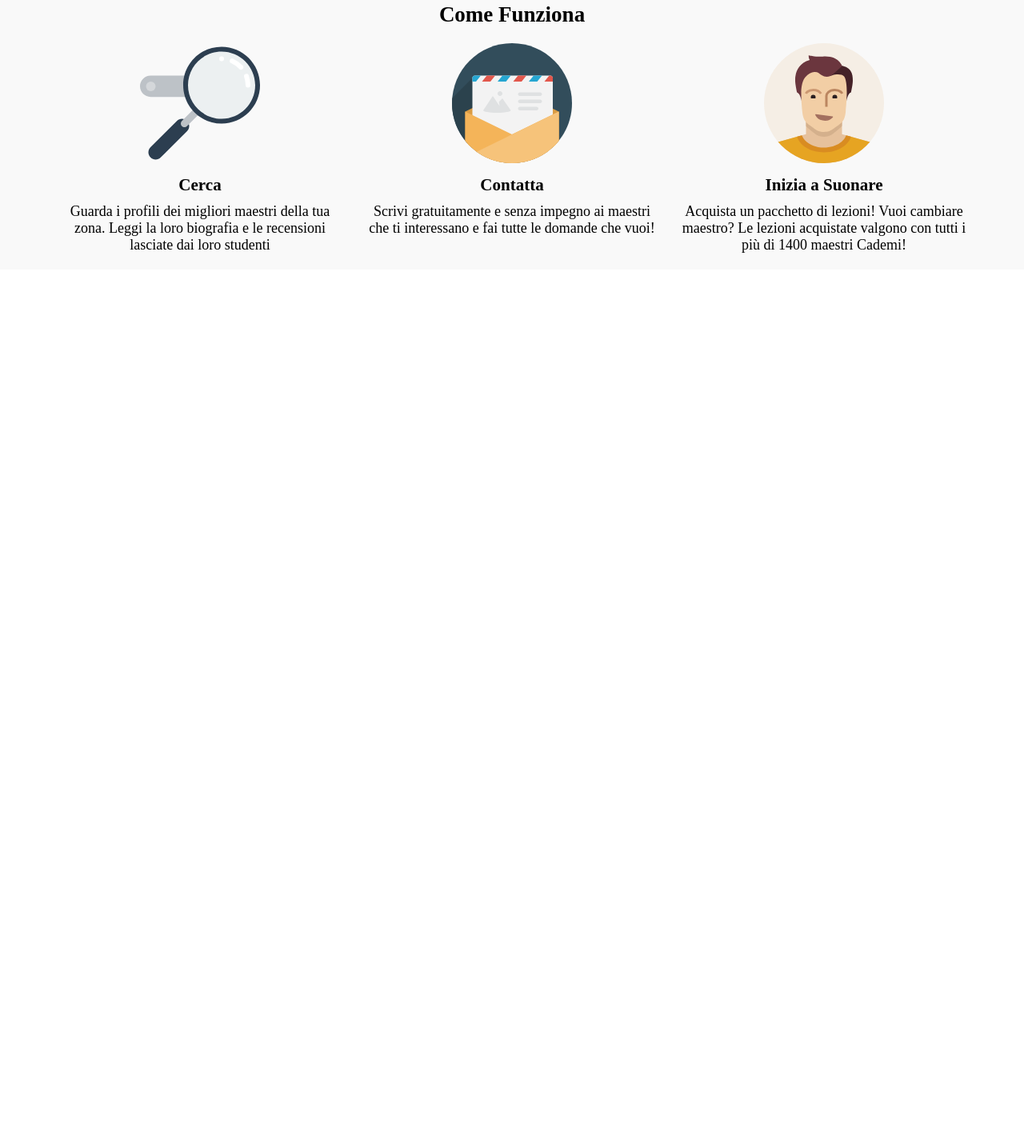
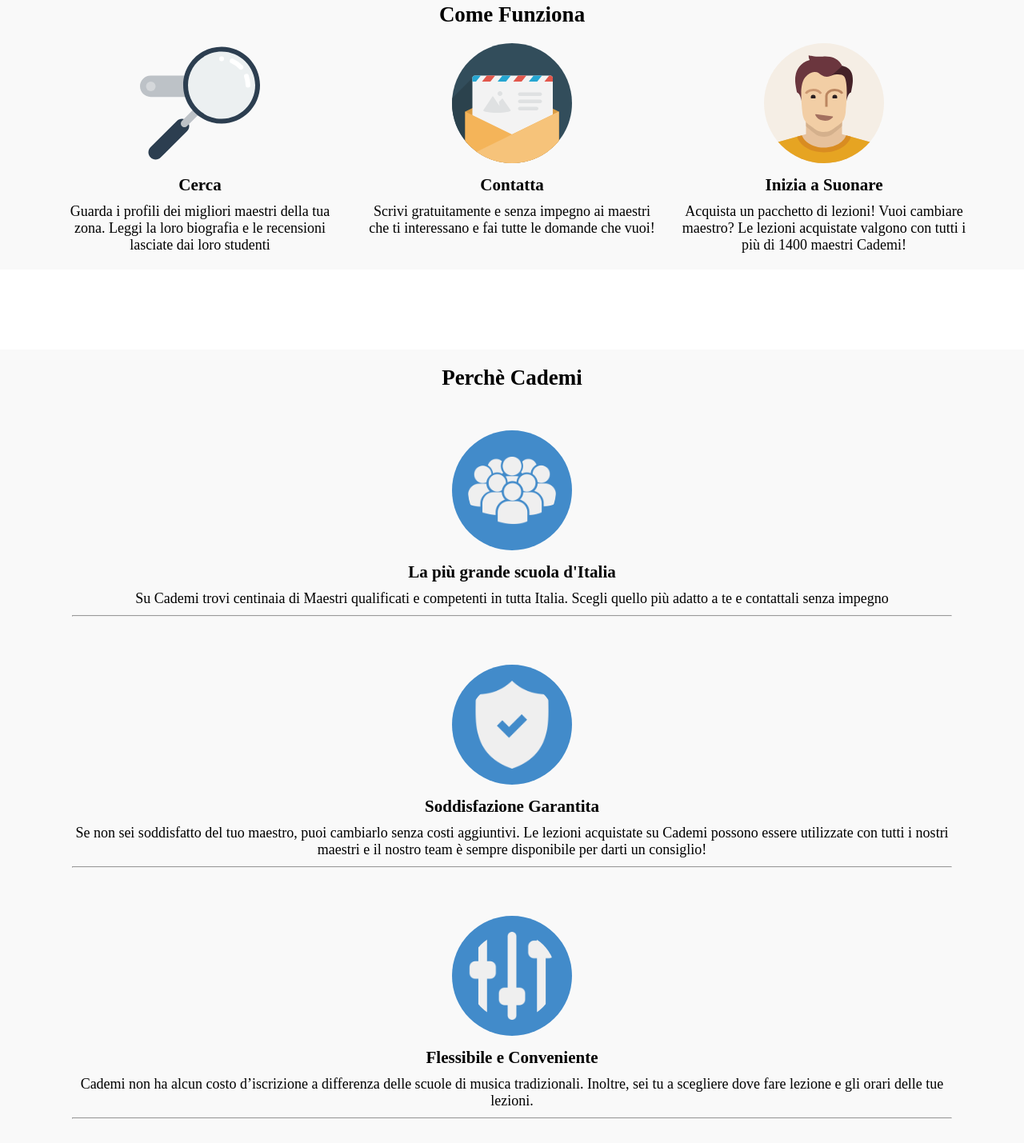
Before and after one commit to gzocchi/html-css-resp-wannabe-12bool, a plain HTML site: page index.html in a window 1280 px wide. Shown: the part 571-2000 px from the top of the page at 80% size. Before the commit the page ends 1048 px from the top, so only its background shows below. Drawn offline with Linux system fonts and the light colour scheme.

Commit message:
aggiunto section why

```diff
--- a/css/style.css
+++ b/css/style.css
@@ -24,11 +24,23 @@ section .images {
 img {
   height: 150px;
 }
+
 /* lezioni */
-
 /* steps */
 
 /* why */
+#why .images {
+  margin-top: 50px;
+}
+#why .images > img {
+  background-color: #428bca;
+  border-radius: 50%;
+  padding: 20px;
+}
+
+hr {
+  margin: 10px 0;
+}
 
 /* media XS */
 @media screen and (max-width: 767px) {
@@ -36,28 +48,45 @@ img {
     margin-top: 0;
     font-size: 20px;
   }
+
   img {
     max-height: 115px;
   }
-  #lezioni {
+
+  #lezioni,
+  #why {
     background-color: #f2f2cd;
   }
+
+  #why .images {
+    margin-top: 20px;
+  }
+
+  hr {
+    margin: 0;
+    border-color: #000;
+  }
 }
+
 /* media MD */
 @media screen and (min-width: 768px) and (max-width: 992px) {
   body > section {
     margin-top: 50px;
   }
+
   img {
     max-height: 115px;
   }
+
   #steps {
     background-color: #f2f2cd;
   }
 }
+
 /* media LG */
 @media screen and (min-width: 992px) {
-  #steps {
+  #steps,
+  #why {
     background-color: #f9f9f9;
   }
 }
--- a/index.html
+++ b/index.html
@@ -151,6 +151,90 @@
 
     <!-- sezione perchè -->
     <section id="why">
+        <div class="container">
+
+            <div class="col-lg-12 col-md-12 col-xs-12">
+                <h2 class="title">Perchè Cademi</h2>
+            </div>
+
+            <div class="col-lg-12 col-md-4 col-xs-12">
+                <div class="container">
+
+                    <div class="col-lg-6 col-md-12 col-xs-10 col-lg-offset-3 col-xs-offset-1">
+                        <div class="images">
+                            <img src="img/icon/profile.png" alt="Profile">
+                        </div>
+                    </div>
+
+                    <div class="col-lg-12 col-md-12 col-xs-12">
+                        <div class="text">
+                            <h3>La più grande scuola d'Italia</h3>
+                            <p>
+                                Su Cademi trovi centinaia di Maestri qualificati e competenti in tutta Italia. Scegli
+                                quello
+                                più adatto a te e contattali senza impegno
+                            </p>
+
+                            <hr class="md-none">
+
+                        </div>
+                    </div>
+
+                </div>
+            </div>
+
+            <div class="col-lg-12 col-md-4 col-xs-12">
+                <div class="container">
+
+                    <div class="col-lg-6 col-md-12 col-xs-10 col-lg-offset-3 col-xs-offset-1">
+                        <div class="images">
+                            <img src="img/icon/secure.png" alt="Secure">
+                        </div>
+                    </div>
+
+                    <div class="col-lg-12 col-md-12 col-xs-12">
+                        <div class="text">
+                            <h3>Soddisfazione Garantita</h3>
+                            <p>
+                                Se non sei soddisfatto del tuo maestro, puoi cambiarlo senza costi aggiuntivi. Le
+                                lezioni acquistate su Cademi possono essere utilizzate con tutti i nostri maestri e il
+                                nostro team è sempre disponibile per darti un consiglio!
+                            </p>
+
+                            <hr class="md-none">
+
+                        </div>
+                    </div>
+
+                </div>
+            </div>
+
+            <div class="col-lg-12 col-md-4 col-xs-12">
+                <div class="container">
+
+                    <div class="col-lg-6 col-md-12 col-xs-10 col-lg-offset-3 col-xs-offset-1">
+                        <div class="images">
+                            <img src="img/icon/flex.png" alt="Flex">
+                        </div>
+                    </div>
+
+                    <div class="col-lg-12 col-md-12 col-xs-12">
+                        <div class="text">
+                            <h3>Flessibile e Conveniente</h3>
+                            <p>
+                                Cademi non ha alcun costo d’iscrizione a differenza delle scuole di musica tradizionali.
+                                Inoltre, sei tu a scegliere dove fare lezione e gli orari delle tue lezioni.
+                            </p>
+
+                            <hr class="md-none">
+
+                        </div>
+                    </div>
+
+                </div>
+            </div>
+
+        </div>
     </section>
     <!-- /sezione perchè -->
 
```
